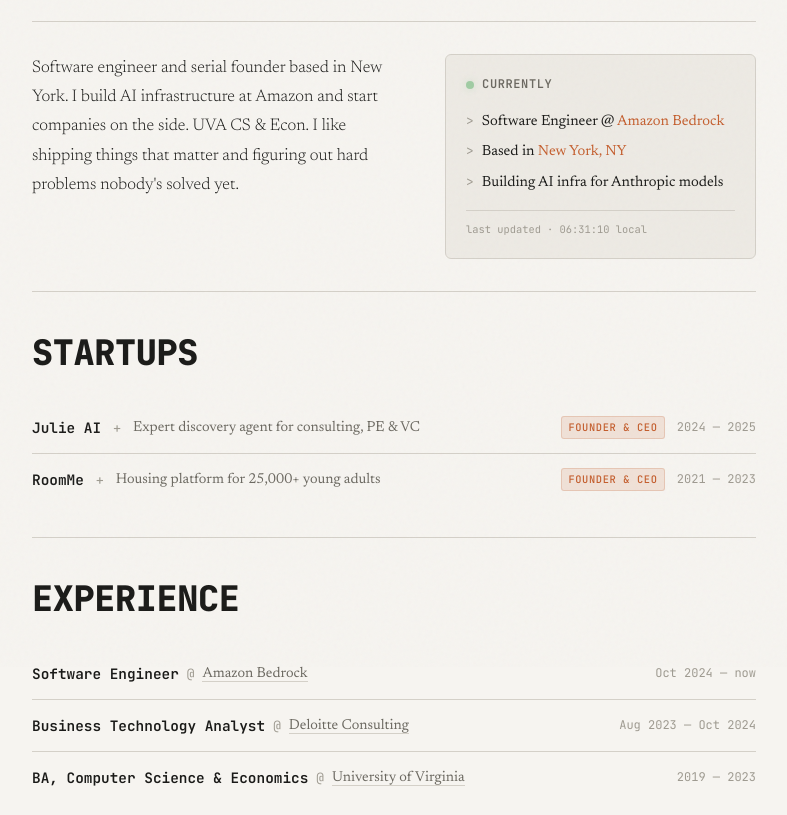
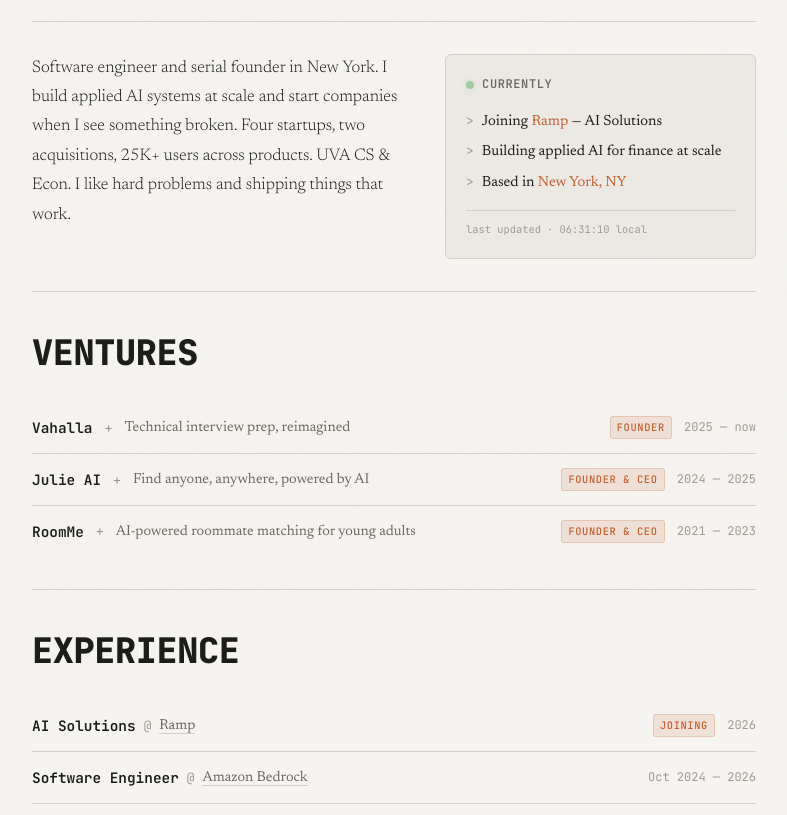
Before and after one commit to seboliver16/seboliver16.github.io, a plain HTML site: page index.html in a window 1280 px wide. Shown: the part 133-948 px from the top of the page, without its empty margins (246-1033 px from the left). Drawn offline with Linux system fonts and the light colour scheme.

Commit message:
Major content update: Vahalla, Ramp, rich descriptions, all ventures

```diff
--- a/index.html
+++ b/index.html
@@ -4,7 +4,7 @@
   <meta charset="UTF-8">
   <meta name="viewport" content="width=device-width, initial-scale=1.0">
   <title>Seb Oliver</title>
-  <meta name="description" content="Seb Oliver — software engineer, founder, builder. Amazon Bedrock, Julie AI, RoomMe.">
+  <meta name="description" content="Seb Oliver — software engineer, serial founder, builder. Ramp AI, Amazon Bedrock, Julie AI, RoomMe, Vahalla.">
   <link rel="preconnect" href="https://fonts.googleapis.com">
   <link rel="preconnect" href="https://fonts.gstatic.com" crossorigin>
   <link href="https://fonts.googleapis.com/css2?family=JetBrains+Mono:wght@400;500;600;700;800&family=Newsreader:ital,wght@0,300;0,400;0,500;1,300;1,400&display=swap" rel="stylesheet">
@@ -55,10 +55,10 @@
     <section class="two-col" data-animate>
       <div class="col-bio">
         <p class="bio-text">
-          Software engineer and serial founder based in New York. I build
-          AI infrastructure at Amazon and start companies on the side.
-          UVA CS &amp; Econ. I like shipping things that matter and
-          figuring out hard problems nobody's solved yet.
+          Software engineer and serial founder in New York. I build applied AI systems
+          at scale and start companies when I see something broken. Four startups,
+          two acquisitions, 25K+ users across products. UVA CS &amp; Econ.
+          I like hard problems and shipping things that work.
         </p>
       </div>
       <div class="col-status">
@@ -68,9 +68,9 @@
             <span class="status-label">Currently</span>
           </div>
           <ul class="status-list">
-            <li>Software Engineer @ <a href="https://aws.amazon.com/bedrock/" target="_blank">Amazon Bedrock</a></li>
+            <li>Joining <a href="https://ramp.com" target="_blank">Ramp</a> &mdash; AI Solutions</li>
+            <li>Building applied AI for finance at scale</li>
             <li>Based in <span class="accent">New York, NY</span></li>
-            <li>Building AI infra for Anthropic models</li>
           </ul>
           <div class="status-timestamp" id="statusTime"></div>
         </div>
@@ -81,14 +81,34 @@
 
     <!-- Startups -->
     <section class="section" data-animate data-section="startups">
-      <h2 class="section-title">STARTUPS</h2>
+      <h2 class="section-title">VENTURES</h2>
       <div class="entries">
+        <div class="entry" data-expandable>
+          <div class="entry-row">
+            <div class="entry-left">
+              <span class="entry-name">Vahalla</span>
+              <span class="entry-arrow">+</span>
+              <span class="entry-desc">Technical interview prep, reimagined</span>
+            </div>
+            <div class="entry-right">
+              <span class="entry-tag">founder</span>
+              <span class="entry-date">2025 &mdash; now</span>
+            </div>
+          </div>
+          <div class="entry-detail">
+            <p>A platform where you practice like the real interview. Monaco-powered IDE in the browser, progressive multi-level challenges, AI-enabled coding that mirrors modern interviews, and whiteboard-style system design with AI evaluation. 50+ problems, community-created content. Free to start.</p>
+            <div class="entry-links">
+              <a href="https://vahalla.dev" target="_blank">vahalla.dev &nearr;</a>
+            </div>
+          </div>
+        </div>
+
         <div class="entry" data-expandable>
           <div class="entry-row">
             <div class="entry-left">
               <span class="entry-name">Julie AI</span>
               <span class="entry-arrow">+</span>
-              <span class="entry-desc">Expert discovery agent for consulting, PE &amp; VC</span>
+              <span class="entry-desc">Find anyone, anywhere, powered by AI</span>
             </div>
             <div class="entry-right">
               <span class="entry-tag">founder &amp; ceo</span>
@@ -96,7 +116,7 @@
             </div>
           </div>
           <div class="entry-detail">
-            <p>A full stack expert discovery agent that uses an MCP server with tools and subagents to identify, classify, and find anyone, anywhere. Built with GCP, LinkedIn API, Exa AI, Crust Data, and a React/Next.js front end. Final round at Sequoia Arc &amp; A16Z Speedrun. 100+ users, pilot programs at McKinsey &amp; Bain.</p>
+            <p>An autonomous expert discovery agent for consulting, PE &amp; VC. Server-side agent using MCP with tools and subagents to search 500M+ profiles, triple-verify emails (&lt;1% bounce rate), and schedule expert calls within 48 hours. Final round at Sequoia Arc &amp; A16Z Speedrun. Pilots at McKinsey &amp; Bain.</p>
             <div class="entry-links">
               <a href="https://julieai.dev" target="_blank">julieai.dev &nearr;</a>
             </div>
@@ -108,7 +128,7 @@
             <div class="entry-left">
               <span class="entry-name">RoomMe</span>
               <span class="entry-arrow">+</span>
-              <span class="entry-desc">Housing platform for 25,000+ young adults</span>
+              <span class="entry-desc">AI-powered roommate matching for young adults</span>
             </div>
             <div class="entry-right">
               <span class="entry-tag">founder &amp; ceo</span>
@@ -116,9 +136,10 @@
             </div>
           </div>
           <div class="entry-detail">
-            <p>A platform connecting a disjointed housing market for young adults. Mobile app, business portal, and web app built with Flutter, Next.js, and Firebase. Raised $527K, led a team of 5-8, gained 25K+ users with 5-star ratings and 3M+ social media views. Named Most Disruptive Startup by Poets&amp;Quants.</p>
+            <p>A platform that connects a disjointed housing market. AI matching, social verification, in-app chat. Built with Flutter, Next.js, and Firebase. Raised $527K, led a team of 5-8. 25K+ users, 5-star ratings, 3M+ social views. Named Most Disruptive Startup by Poets&amp;Quants. Featured by UVA Darden and McIntire.</p>
             <div class="entry-links">
               <a href="https://roomme.app" target="_blank">roomme.app &nearr;</a>
+              <a href="https://apps.apple.com/us/app/roomme/id1615821899" target="_blank">App Store &nearr;</a>
             </div>
           </div>
         </div>
@@ -134,16 +155,33 @@
         <div class="entry" data-expandable>
           <div class="entry-row">
             <div class="entry-left">
+              <span class="entry-name">AI Solutions</span>
+              <span class="entry-at">@</span>
+              <span class="entry-desc"><a href="https://ramp.com" target="_blank">Ramp</a></span>
+            </div>
+            <div class="entry-right">
+              <span class="entry-tag">joining</span>
+              <span class="entry-date">2026</span>
+            </div>
+          </div>
+          <div class="entry-detail">
+            <p>Scaling Ramp's applied AI effort &mdash; building what Palantir does, but for finance. AI agents for controllers, self-maintaining codebases, and intelligent automation across $100B+ in annualized spend for 50K+ companies. Ramp is a $32B fintech named Fast Company's Most Innovative in Finance.</p>
+          </div>
+        </div>
+
+        <div class="entry" data-expandable>
+          <div class="entry-row">
+            <div class="entry-left">
               <span class="entry-name">Software Engineer</span>
               <span class="entry-at">@</span>
               <span class="entry-desc"><a href="https://aws.amazon.com/bedrock/" target="_blank">Amazon Bedrock</a></span>
             </div>
             <div class="entry-right">
-              <span class="entry-date">Oct 2024 &mdash; now</span>
+              <span class="entry-date">Oct 2024 &mdash; 2026</span>
             </div>
           </div>
           <div class="entry-detail">
-            <p>Scaling inference infrastructure for Anthropic models with exabytes of data. Built a $200M cost optimizer for global LLM compute using Integer Linear Programming. Integrated models like Llama 4, Sonnet 3.7, and DeepSeek into Bedrock Marketplace. Previously led a $10M ARR Managed Ethereum solution.</p>
+            <p>Scaled inference infrastructure for Anthropic models with exabytes of data. Built a $200M cost optimizer for global LLM compute using Integer Linear Programming. Ingested 100+ petabytes of inference metrics monthly. Integrated Llama 4, Sonnet 3.7, DeepSeek into Bedrock Marketplace. Led a $10M ARR Managed Ethereum solution serving the EU, Apple, and Nestle.</p>
           </div>
         </div>
 
@@ -159,7 +197,7 @@
             </div>
           </div>
           <div class="entry-detail">
-            <p>Won 2nd place in a nation-wide Google GenAI Hackathon. Led digital strategy for a $50M government health initiative. Coordinated adoption of a new digital health standard across 26,500+ labs and 6,100 hospitals with the FDA, CDC, and ONC.</p>
+            <p>Won 2nd in a nation-wide Google GenAI Hackathon (200+ participants). Led a $50M digital health initiative for the government. Coordinated adoption of a digital health standard across 26,500+ labs and 6,100 hospitals with the FDA, CDC, and ONC. Developed a $75M national security proposal.</p>
           </div>
         </div>
 
--- a/script.js
+++ b/script.js
@@ -52,12 +52,15 @@ const cmdResults = document.getElementById('cmdResults');
 
 const sections = [
   { name: 'Bio', section: '.two-col', hint: 'About me' },
-  { name: 'Startups', section: '[data-section="startups"]', hint: 'Julie AI, RoomMe' },
-  { name: 'Experience', section: '[data-section="experience"]', hint: 'Amazon, Deloitte, UVA' },
+  { name: 'Ventures', section: '[data-section="startups"]', hint: 'Vahalla, Julie AI, RoomMe' },
+  { name: 'Experience', section: '[data-section="experience"]', hint: 'Ramp, Amazon, Deloitte' },
   { name: 'Content', section: '[data-section="content"]', hint: 'YouTube, TikTok, Instagram' },
   { name: 'Connect', section: '[data-section="connect"]', hint: 'Get in touch' },
-  { name: 'LinkedIn', section: null, hint: 'Open profile', url: 'https://www.linkedin.com/in/seb-oliver/' },
-  { name: 'GitHub', section: null, hint: 'Open profile', url: 'https://github.com/seboliver16' },
+  { name: 'Vahalla', section: null, hint: 'Interview prep platform', url: 'https://vahalla.dev' },
+  { name: 'Julie AI', section: null, hint: 'Expert discovery agent', url: 'https://julieai.dev' },
+  { name: 'RoomMe', section: null, hint: 'Roommate matching app', url: 'https://roomme.app' },
+  { name: 'LinkedIn', section: null, hint: 'seb-oliver', url: 'https://www.linkedin.com/in/seb-oliver/' },
+  { name: 'GitHub', section: null, hint: 'seboliver16', url: 'https://github.com/seboliver16' },
   { name: 'X / Twitter', section: null, hint: '@startupseb_', url: 'https://x.com/startupseb_' },
   { name: 'YouTube', section: null, hint: '@StartUpSeb', url: 'https://www.youtube.com/@StartUpSeb' },
   { name: 'TikTok', section: null, hint: '@startupsebb', url: 'https://www.tiktok.com/@startupsebb' },
```
